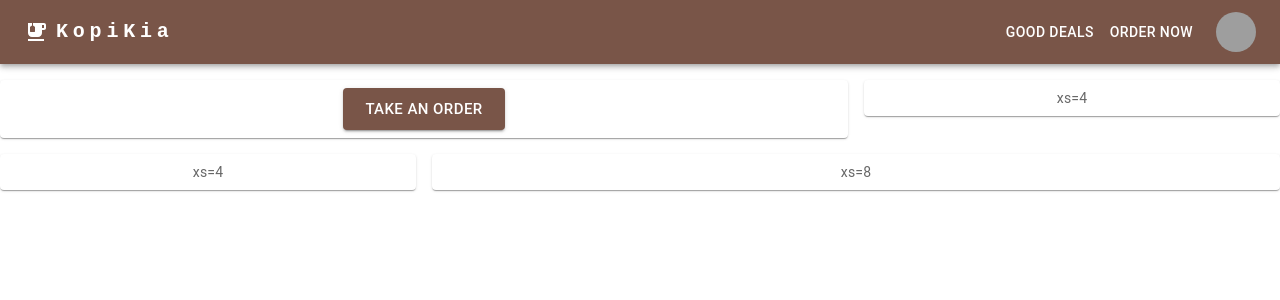
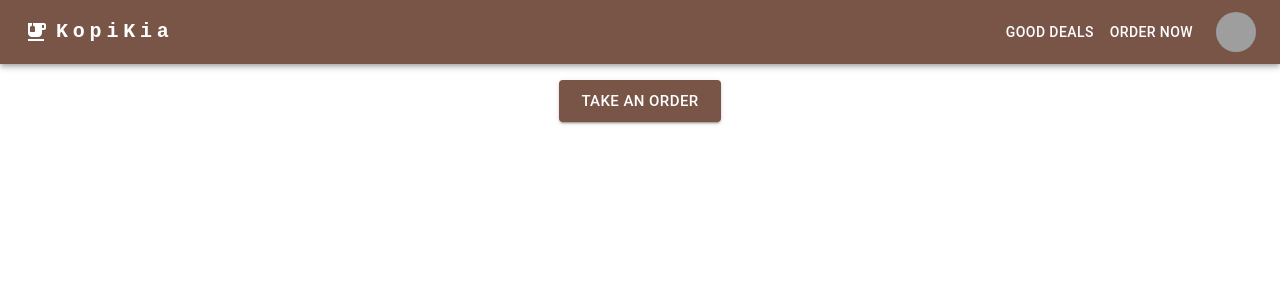
Before and after one commit to leekayden/kopikia, a React (Create React App) app: page /order in a window 1280 px wide. Shown: the top 300 px of the page. Built offline with nearby package versions, Linux system fonts and the light colour scheme; grey boxes are pictures that could not be loaded.

Commit message:
add grid

```diff
--- a/src/components/common/Order.tsx
+++ b/src/components/common/Order.tsx
@@ -1,40 +1,21 @@
 import NavBar from "./NavBar";
 import TakeOrder from "./TakeOrder";
-import { styled } from "@mui/material/styles";
-import Box from "@mui/material/Box";
-import Paper from "@mui/material/Paper";
-import Grid from "@mui/material/Grid";
-import Button from '@mui/material/Button';
-
-const Item = styled(Paper)(({ theme }) => ({
-  backgroundColor: theme.palette.mode === "dark" ? "#1A2027" : "#fff",
-  ...theme.typography.body2,
-  padding: theme.spacing(1),
-  textAlign: "center",
-  color: theme.palette.text.secondary,
-}));
+import { Grid } from "@mui/material";
 
 function Order() {
   return (
     <div>
       <NavBar />
       <br />
-      <Box sx={{ flexGrow: 1 }}>
-        <Grid container spacing={2}>
-          <Grid item xs={8}>
-            <Item><TakeOrder /></Item>
-          </Grid>
-          <Grid item xs={4}>
-            <Item>xs=4</Item>
-          </Grid>
-          <Grid item xs={4}>
-            <Item>xs=4</Item>
-          </Grid>
-          <Grid item xs={8}>
-            <Item>xs=8</Item>
-          </Grid>
-        </Grid>
-      </Box>
+      <Grid
+        container
+        spacing={0}
+        direction="column"
+        alignItems="center"
+        justifyContent="center"
+      >
+        <TakeOrder />
+      </Grid>
     </div>
   );
 }
```
